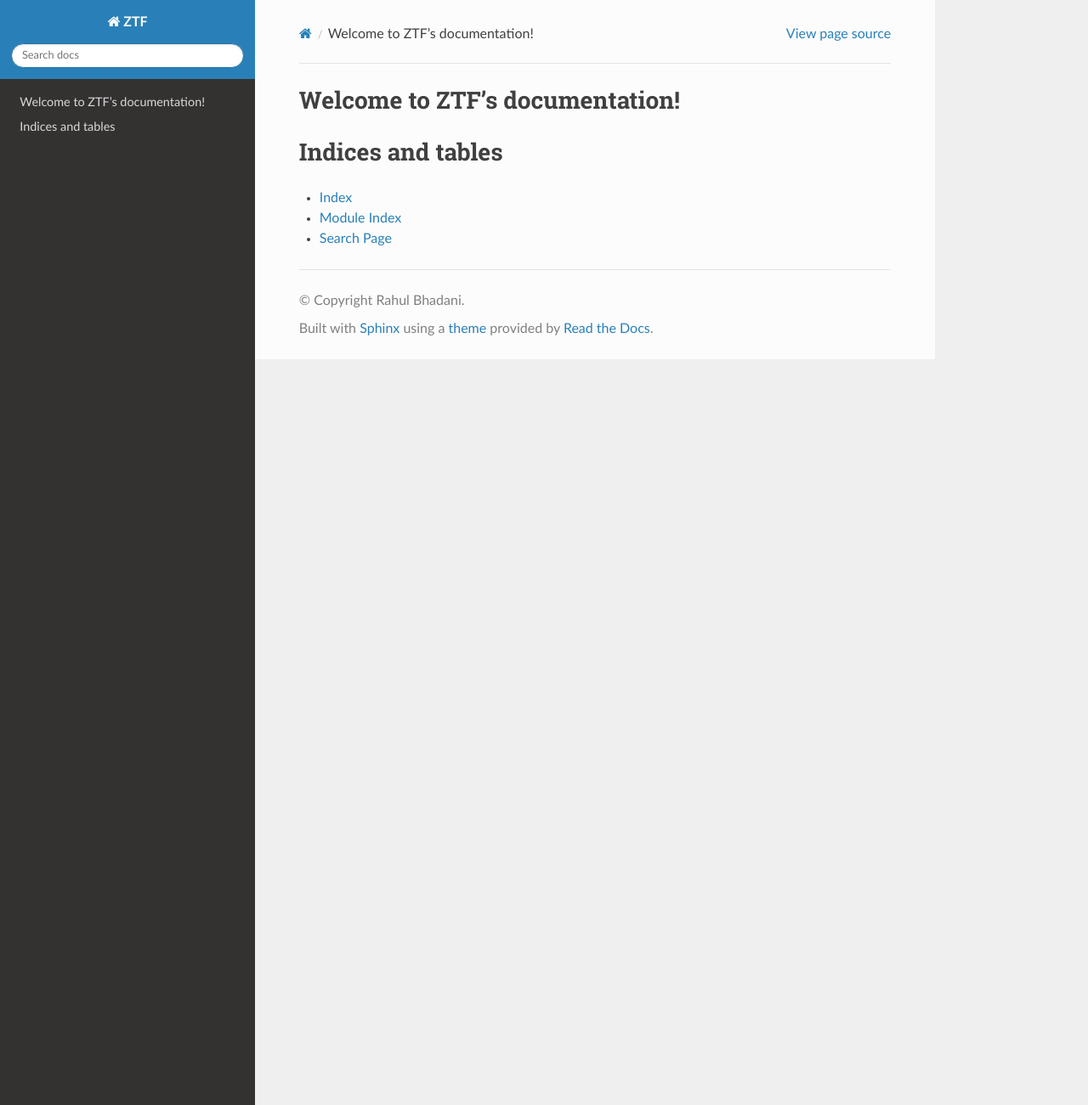
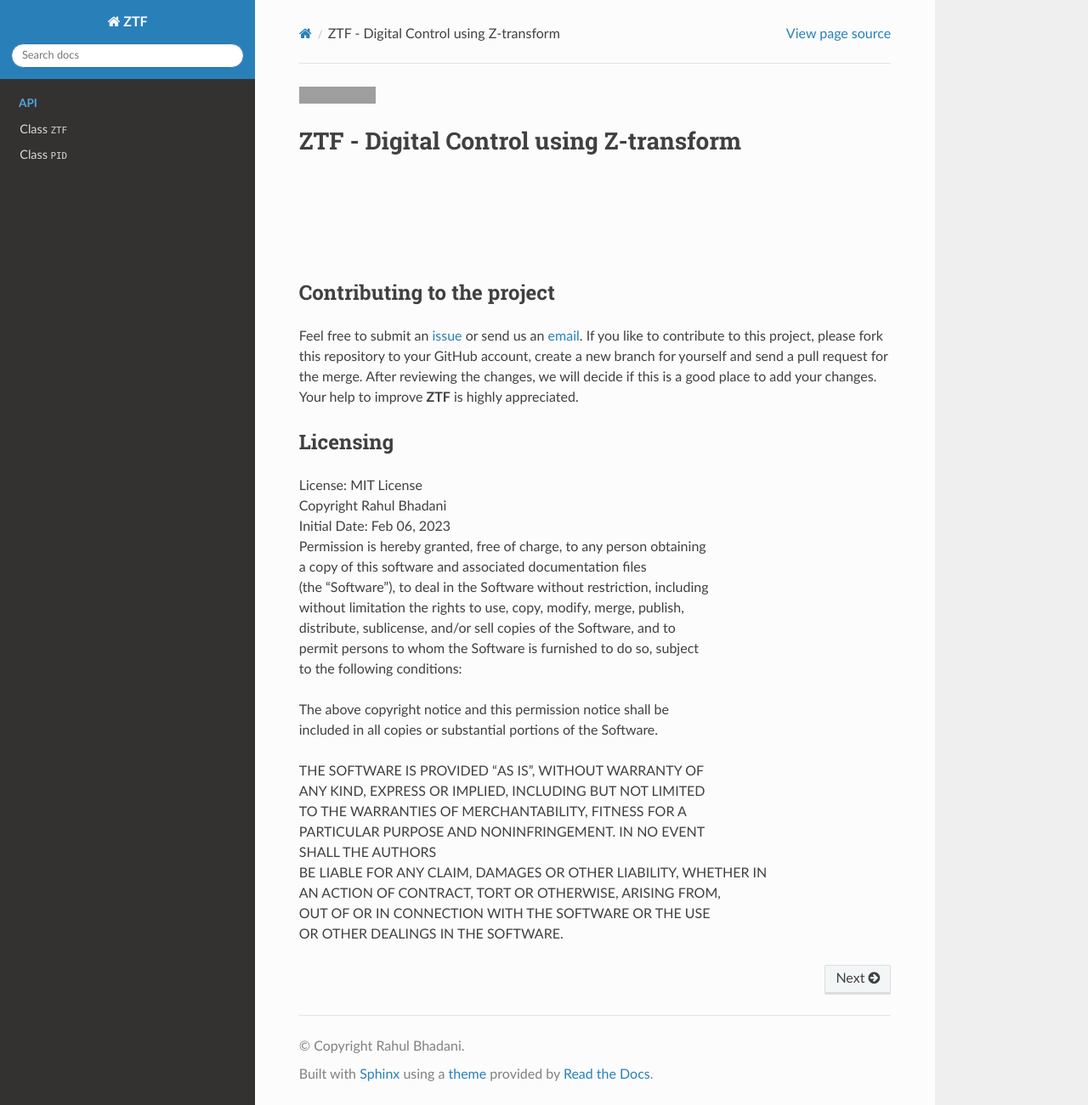
Before and after one commit to rahulbhadani/ZTF, a Sphinx documentation site: the page built from docs/source/index.rst, in a window 1280 px wide and 1301 px high. Shown: the whole window at 85% size. Built offline with Sphinx 7.4.7 and the Read the Docs theme 2.0.0, drawn with Linux system fonts in a browser that asks for light colours; grey boxes are pictures that could not be loaded.

```diff
--- a/docs/source/conf.py
+++ b/docs/source/conf.py
@@ -6,6 +6,27 @@ from pathlib import Path
 from datetime import datetime
 from typing import Optional, Union, Mapping
 
+
+from sphinx.application import Sphinx
+from sphinx.ext import autosummary
+
+# remove PyCharm’s old six module
+if "six" in sys.modules:
+    print(*sys.path, sep="\n")
+    for pypath in list(sys.path):
+        if any(p in pypath for p in ["PyCharm", "pycharm"]) and "helpers" in pypath:
+            sys.path.remove(pypath)
+    del sys.modules["six"]
+
+import matplotlib
+
+matplotlib.use("agg")
+
+HERE = Path(__file__).parent
+sys.path.insert(0, f"{HERE.parent.parent}")
+sys.path.insert(0, os.path.abspath("_ext"))
+
+logger = logging.getLogger(__name__)
 
 # Configuration file for the Sphinx documentation builder.
 #
@@ -41,6 +62,10 @@ release = '0.01'
 # Add any Sphinx extension module names here, as strings. They can be
 # extensions coming with Sphinx (named 'sphinx.ext.*') or your custom
 # ones.
+
+needs_sphinx = "1.7"
+
+
 extensions = [
     "sphinx.ext.autodoc",
     "sphinx.ext.doctest",
--- a/docs/source/index.rst
+++ b/docs/source/index.rst
@@ -1,20 +1,67 @@
-.. ZTF documentation master file, created by
-   sphinx-quickstart on Mon Feb  6 00:11:21 2023.
-   You can adapt this file completely to your liking, but it should at least
-   contain the root `toctree` directive.
+|PyPI|
 
-Welcome to ZTF's documentation!
-===============================
-
-.. toctree::
-   :maxdepth: 2
-   :caption: Contents:
+ZTF - Digital Control using Z-transform
+============================================================
 
 
 
-Indices and tables
-==================
+|
+|
+|
+|
 
-* :ref:`genindex`
-* :ref:`modindex`
-* :ref:`search`
+Contributing to the project
+^^^^^^^^^^^^^^^^^^^^^^^^^^^^^
+
+Feel free to submit an `issue <https://github.com/jmscslgroup/ZTF/issues/new/choose>`_
+or send us an `email <mailto:rahulbhadani@email.arizona.edu>`_.
+If you like to contribute to this project, please fork this repository to your GitHub account,
+create a new branch for yourself and send a pull request for the merge. After reviewing the changes,
+we will decide if this is a good place to add your changes.
+Your help to improve **ZTF** is highly appreciated.
+
+Licensing
+^^^^^^^^^^
+
+| License: MIT License
+| Copyright Rahul Bhadani
+| Initial Date: Feb 06, 2023
+| Permission is hereby granted, free of charge, to any person obtaining
+| a copy of this software and associated documentation files
+| (the "Software"), to deal in the Software without restriction, including
+| without limitation the rights to use, copy, modify, merge, publish,
+| distribute, sublicense, and/or sell copies of the Software, and to
+| permit persons to whom the Software is furnished to do so, subject
+| to the following conditions:
+
+| The above copyright notice and this permission notice shall be
+| included in all copies or substantial portions of the Software.
+
+| THE SOFTWARE IS PROVIDED "AS IS", WITHOUT WARRANTY OF
+| ANY KIND, EXPRESS OR IMPLIED, INCLUDING BUT NOT LIMITED
+| TO THE WARRANTIES OF MERCHANTABILITY, FITNESS FOR A
+| PARTICULAR PURPOSE AND NONINFRINGEMENT. IN NO EVENT
+| SHALL THE AUTHORS
+| BE LIABLE FOR ANY CLAIM, DAMAGES OR OTHER LIABILITY, WHETHER IN
+| AN ACTION OF CONTRACT, TORT OR OTHERWISE, ARISING FROM,
+| OUT OF OR IN CONNECTION WITH THE SOFTWARE OR THE USE
+| OR OTHER DEALINGS IN THE SOFTWARE.
+
+.. toctree::
+   :caption: Main
+   :maxdepth: 1
+   :hidden:
+
+.. toctree::
+   :caption: API
+   :maxdepth: 1
+   :hidden:
+
+   api_ZTF
+
+
+.. |PyPI| image:: https://img.shields.io/pypi/v/ZTF.svg
+   :target: https://pypi.org/project/ZTF
+
+.. |PyPIDownloads| image:: https://pepy.tech/badge/ZTF
+   :target: https://pepy.tech/project/ZTF
```
Also changed, not shown: docs/source/api_ZTF.rst (added, +27 -0 lines), 2 other files.
